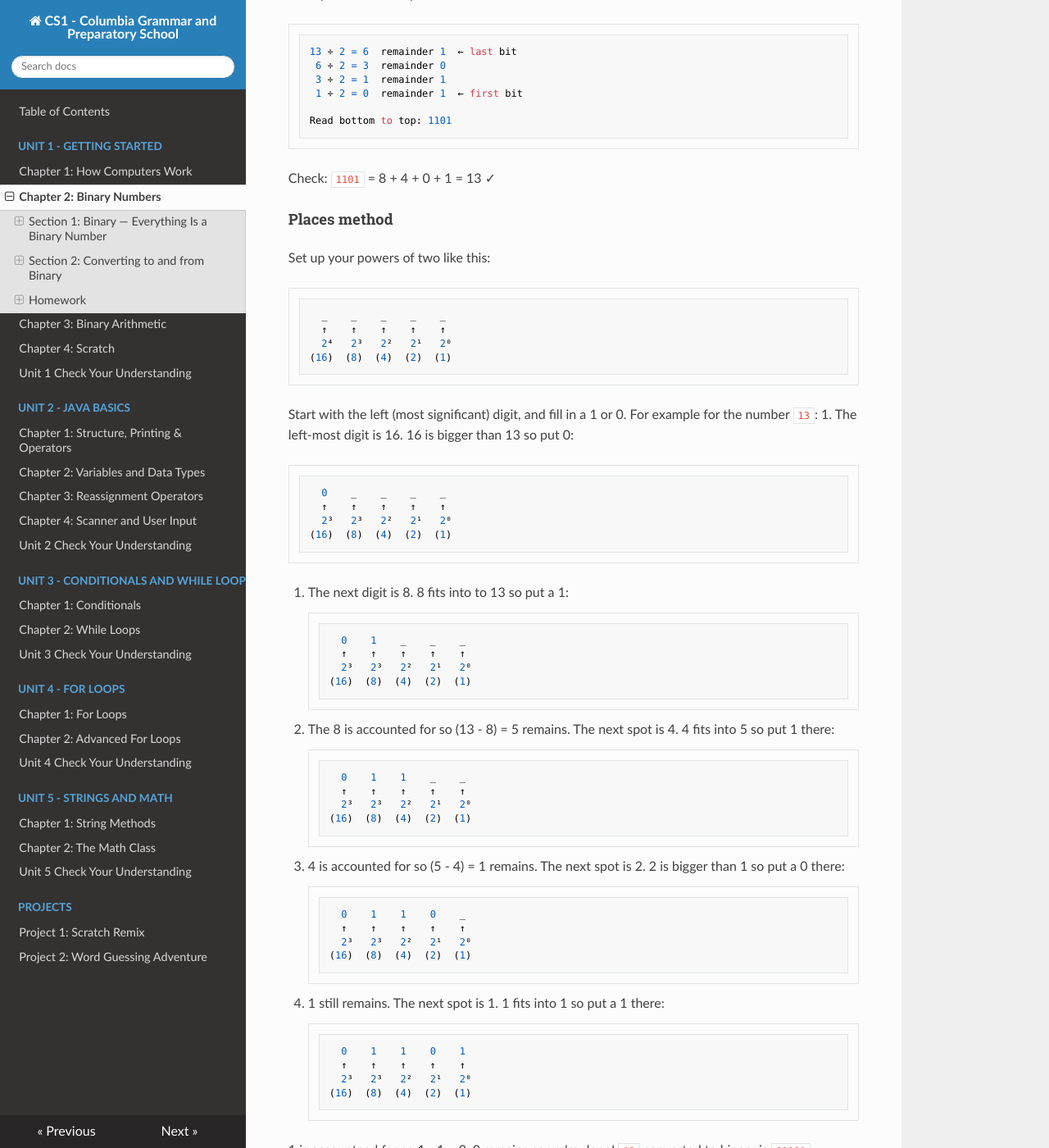
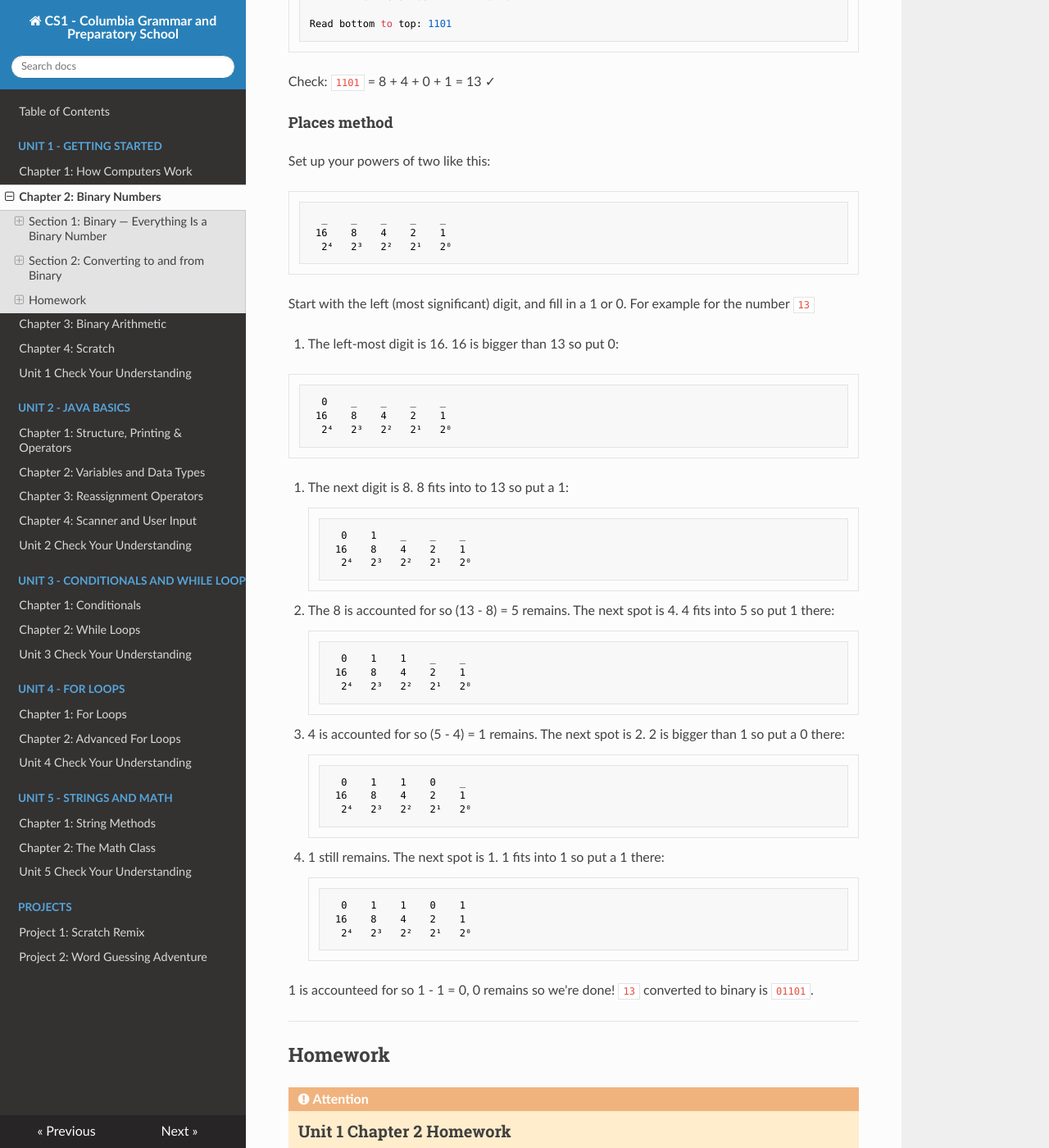
Before and after one commit to kjergens/cs1-site, an MkDocs documentation site: the page built from docs/unit1/notes_02_binary_numbers.md, in a window 1280 px wide and 1400 px high, scrolled down 1697 px. Shown: the whole window at 82% size. Built offline with MkDocs 1.6.1, drawn with Linux system fonts in a browser that asks for light colours; nearby versions of some CDN libraries; some of the changed text lies outside the part shown.

Commit message:
edit binary lesson

````diff
--- a/docs/unit1/notes_02_binary_numbers.md
+++ b/docs/unit1/notes_02_binary_numbers.md
@@ -14,7 +14,7 @@
   4    2    7
   ↑    ↑    ↑
  10²  10¹  10⁰
-(100) (10)  (1)
+(100) (10) (1)
 
 Value: 4×100 + 2×10 + 7×1 = 427
 ```
@@ -42,22 +42,23 @@
 
 Write out the positional values (powers of 2), multiply each bit, then add.
 
-**Example: `1101`**
+**Example: `1011`**
 
-| Bit | Position value | Contribution |
-|---|---|---|
-| 1 | 8 | 8 |
-| 1 | 4 | 4 |
-| 0 | 2 | 0 |
-| 1 | 1 | 1 |
+```
+  1    0    1    1
+  ↑    ↑    ↑    ↑
+  2³   2²   2¹   2⁰
+ (8)  (4)  (2)  (1)
 
-**Total: 8 + 4 + 0 + 1 = 13**
+Value: 1×8 + 0×4 + 1×2 + 1×1 = 11
+```
+
 
 **Common powers of 2 to memorize:**
 
-| 2⁰ | 2¹ | 2² | 2³ | 2⁴ | 2⁵ | 2⁶ | 2⁷ |
-|---|---|---|---|---|---|---|---|
-| 1 | 2 | 4 | 8 | 16 | 32 | 64 | 128 |
+ 128   64   32   16    8    4    2    1
+  2⁷   2⁶   2⁵   2⁴   2³   2²   2¹   2⁰
+
 
 ---
 
@@ -87,53 +88,48 @@
 
 ```
   _    _    _    _    _
-  ↑    ↑    ↑    ↑    ↑
+ 16    8    4    2    1
   2⁴   2³   2²   2¹   2⁰
-(16)  (8)  (4)  (2)  (1)
 
 ```
 
-Start with the left (most significant) digit, and fill in a 1 or 0. For example for the number `13`:
+Start with the left (most significant) digit, and fill in a 1 or 0. For example for the number `13`
+
 1. The left-most digit is 16. 16 is bigger than 13 so put 0:
 
 ```
   0    _    _    _    _
-  ↑    ↑    ↑    ↑    ↑
-  2³   2³   2²   2¹   2⁰
-(16)  (8)  (4)  (2)  (1)
+ 16    8    4    2    1
+  2⁴   2³   2²   2¹   2⁰
 
 ```
 
 2. The next digit is 8. 8 fits into to 13 so put a 1:
 ```
   0    1    _    _    _
-  ↑    ↑    ↑    ↑    ↑
-  2³   2³   2²   2¹   2⁰
-(16)  (8)  (4)  (2)  (1)
+ 16    8    4    2    1
+  2⁴   2³   2²   2¹   2⁰
 ```
 
 3. The 8 is accounted for so (13 - 8) = 5 remains. The next spot is 4. 4 fits into 5 so put 1 there:
 ```
   0    1    1    _    _
-  ↑    ↑    ↑    ↑    ↑
-  2³   2³   2²   2¹   2⁰
-(16)  (8)  (4)  (2)  (1)
+ 16    8    4    2    1
+  2⁴   2³   2²   2¹   2⁰
 ```
 
 4. 4 is accounted for so (5 - 4) = 1 remains. The next spot is 2. 2 is bigger than 1 so put a 0 there:
 ```
   0    1    1    0    _
-  ↑    ↑    ↑    ↑    ↑
-  2³   2³   2²   2¹   2⁰
-(16)  (8)  (4)  (2)  (1)
+ 16    8    4    2    1
+  2⁴   2³   2²   2¹   2⁰
 ```
 
 5. 1 still remains. The next spot is 1. 1 fits into 1 so put a 1 there:
 ```
   0    1    1    0    1
-  ↑    ↑    ↑    ↑    ↑
-  2³   2³   2²   2¹   2⁰
-(16)  (8)  (4)  (2)  (1)
+ 16    8    4    2    1
+  2⁴   2³   2²   2¹   2⁰
 ```
 
 1 is accounteed for so 1 - 1 = 0, 0 remains so we're done! `13` converted to binary is `01101`.
````
